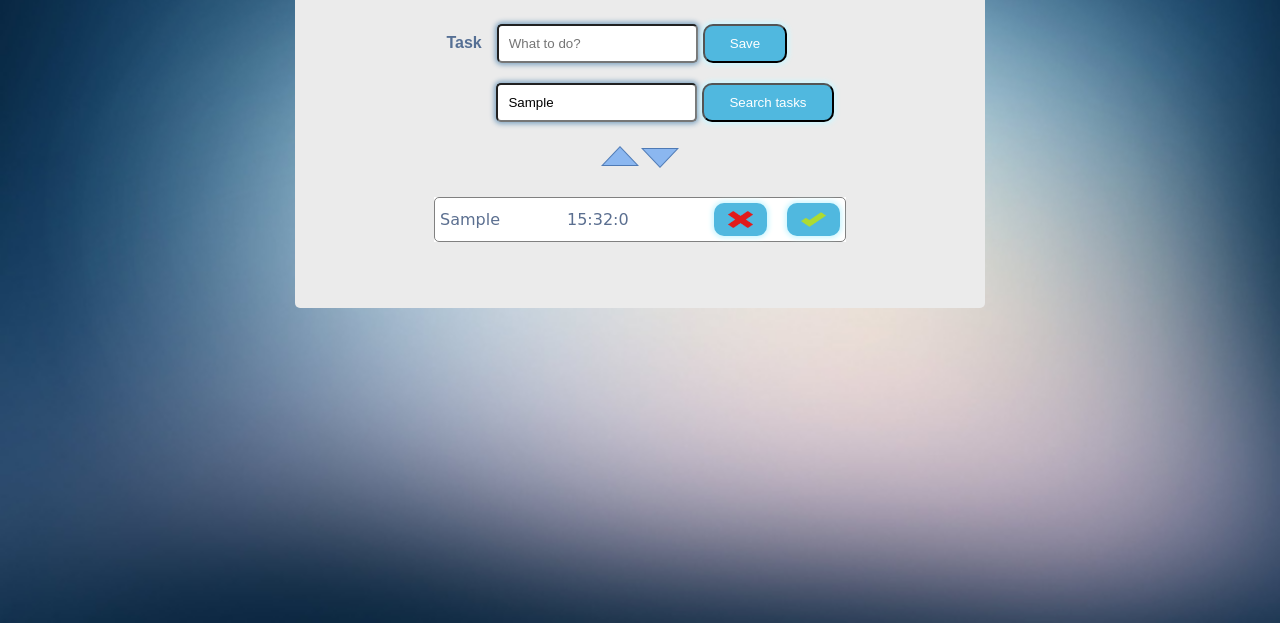
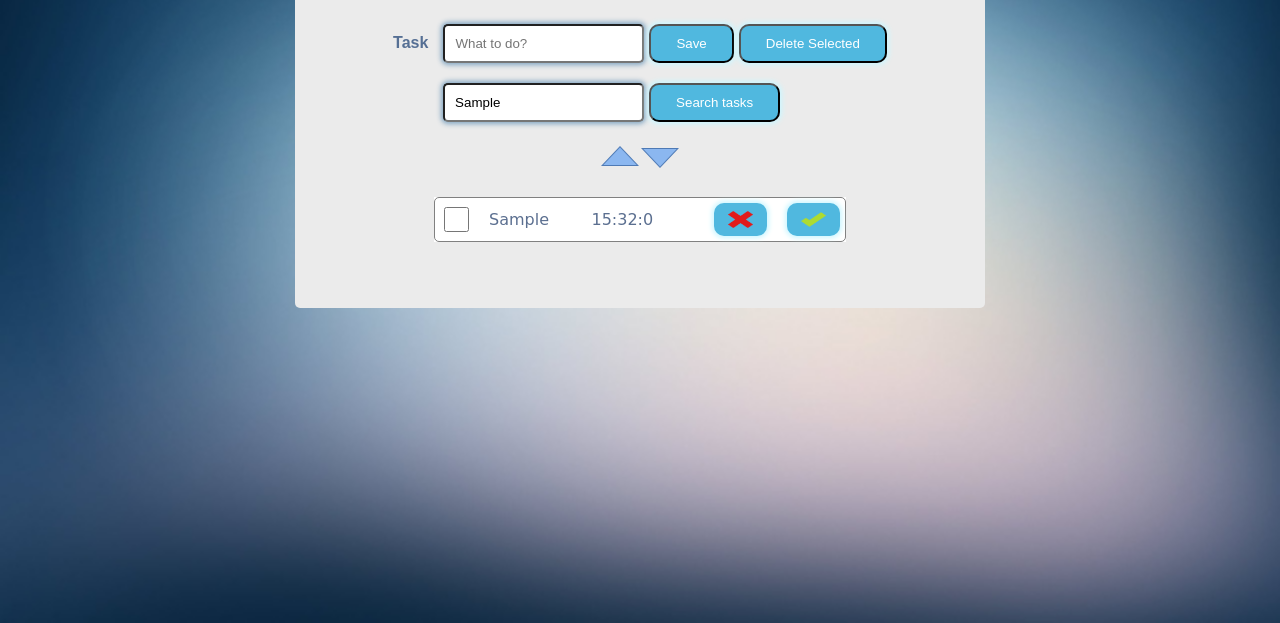
Before and after one commit to stronge-omsk/ToDoList, a plain HTML site: page index.html in a window 1280 px wide. Both pictures are taken after typing "Sample", "Sample" into the empty fields and a click on the button "Save". Shown: the part 177-800 px from the top of the page. Drawn offline with nearby package versions, Linux system fonts and the light colour scheme; a web font is replaced by a local one.

Commit message:
added button delete selected

```diff
--- a/index.html
+++ b/index.html
@@ -19,6 +19,7 @@
         <div class="task">Task</div>
         <input id="text" placeholder="What to do?">
         <button id="Btn">Save</button>
+        <button id="chk-delete">Delete Selected</button>
       </div>
       <div class="main-search">
         <input class="search" placeholder="Search...">
--- a/index.js
+++ b/index.js
@@ -25,21 +25,18 @@ function renderToDoList(array) {
   list.empty();
   for (let i = 0; i < array.length; i++) {
     const todoItem = array[i];
-    const li = $('<li>') // const li = document.createElement('li');
+    const li = $('<li>');
     const date = $('<div class="date">');
     date.text(todoItem.date.getHours() + ':' + todoItem.date.getMinutes() + ':' + todoItem.date.getSeconds());
     const name = $('<div class="name">');
     name.text(todoItem.name);
-    //   li.appendChild(document.createTextNode(todoList[i]));
+    const check = $('<input type="checkbox" id="cheked">')
     const deleteBtn = $('<input type="image" src="image/delete.png">');
-    // deleteBtn.attr('type', 'button');
     deleteBtn.addClass('todo-button-delete')
-    // deleteBtn.val('Delete');   //= 'Delete';
     $(deleteBtn).on('click', function () {
       deleteItem(i);
     })
-    const accept = $('<input type="image" src="image/check.png">');  //$('<input type="button">');
-    // accept.val('Done');
+    const accept = $('<input type="image" src="image/check.png">');
     accept.addClass('todo-button-accept')
     if (todoItem.completed) {
       li.addClass('button-cross-out')
@@ -51,7 +48,7 @@ function renderToDoList(array) {
     if (todoItem.completed) {
       accept.addClass('button-accept')
     }
-
+    li.append(check);
     li.append(name);
     li.append(date);
     li.append(deleteBtn);
@@ -59,10 +56,7 @@ function renderToDoList(array) {
     li.addClass('todo-item');
     list.append(li);
   }
-
 }
-console.log(1);
-
 
 function sort_ascending() {
   todoList.sort(function(a,b){
@@ -101,89 +95,3 @@ function search() {
   const filtered = todoList.filter(todoItem => todoItem.name.indexOf(srch) !== -1);
   renderToDoList(filtered)
 }
-
-
-
-
-
-
-
-
-
-
-
-
-
-
-
-
-
-
-
-
-
-
-
-
-
-
-
-
-
-
-
-
-
-
-
-
-
-
-// let i = 0;
-// while (i < 10) {
-//   i++;
-// }
-
-
-// const todoList = [];
-// document.getElementById('Btn').addEventListener('click', function () {
-//   const list = document.getElementsByClassName('todo-list')[0];
-//   list.value = '';
-//   const todoInput = document.getElementById('text').value;
-//   todoList.push(todoInput)
-
-//   const item = document.createElement('li');
-//    todoList.forEach (function() {
-//     const listItem = document.createTextNode(todoList[i]);
-//     const li = document.createElement('li');
-//     li.appendChild(document.createTextNode(todoList[i]));
-//     list.append(li);
-//   })
-// });
-
-
-// // const todoList = [];
-// document.getElementById('Btn').onclick = function () {
-//   const inp = document.getElementById('text');
-//   const type = inp.value;
-//   inp.value = '';
-//   const todoList = [1];
-//   todoList.forEach(myFunction);
-//   function myFunction() {
-//     const list = document.createElement('div');
-//     list.innerText = type;
-//     list.classList.add('todo-item');
-//     document.getElementsByClassName('todo-list')[0].appendChild(list);
-//     const press = document.createElement('input');
-//     press.type = 'button';
-//     press.value = 'Delete';
-//     press.classList.add('todo-button-delete');
-//     list.appendChild(press);
-//     press.addEventListener("click", (event) => {
-//       list.remove('div')
-
-//     });
-//   }
-
-
-// }
--- a/style.css
+++ b/style.css
@@ -124,7 +124,27 @@ body {
   cursor: pointer;
 }
 
+#cheked {
+display: flex;
+margin-right: 20px;
+height: 25px;
+width: 25px;
 
+
+}
+
+#chk-delete {
+  padding-left: 25px;
+  padding-right: 25px;
+  padding-top: 5px;
+  padding-bottom: 5px;
+  margin-left: 5px;
+  border-radius: 10px;
+  box-shadow: crimson;
+  box-shadow: 0 0 5px 2px #ccf6ff;
+  background-color: #50b8df;
+  color: white;
+}
 
 .date {
   flex: 1;
```
